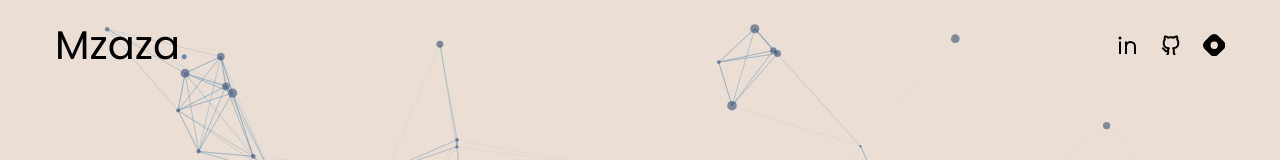
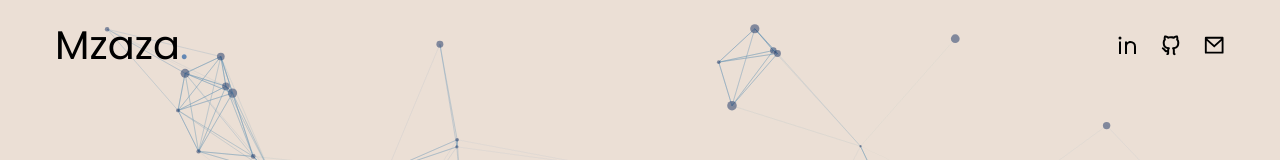
Before and after one commit to mzazakeith/portefeuille, a Next.js app: page / in a window 1280 px wide. Shown: the top 160 px of the page. Built offline with nearby package versions, Linux system fonts and the light colour scheme.

Commit message:
changing hashnode to email

```diff
--- a/components/Socials.js
+++ b/components/Socials.js
@@ -1,7 +1,6 @@
 import Link from 'next/link'
 
-import {RiLinkedinLine, RiGithubLine} from "react-icons/ri";
-import {SiHashnode} from "react-icons/si";
+import {RiLinkedinLine, RiGithubLine, RiMailLine} from "react-icons/ri";
 
 
 const Socials = () => {
@@ -16,7 +15,7 @@ const Socials = () => {
         </Link>
 
       <Link href="" className="hover:text-accent transition-all duration-300 text-[1.40rem]">
-          <SiHashnode/>
+          <RiMailLine/>
       </Link>
       </div>);
 };
```
